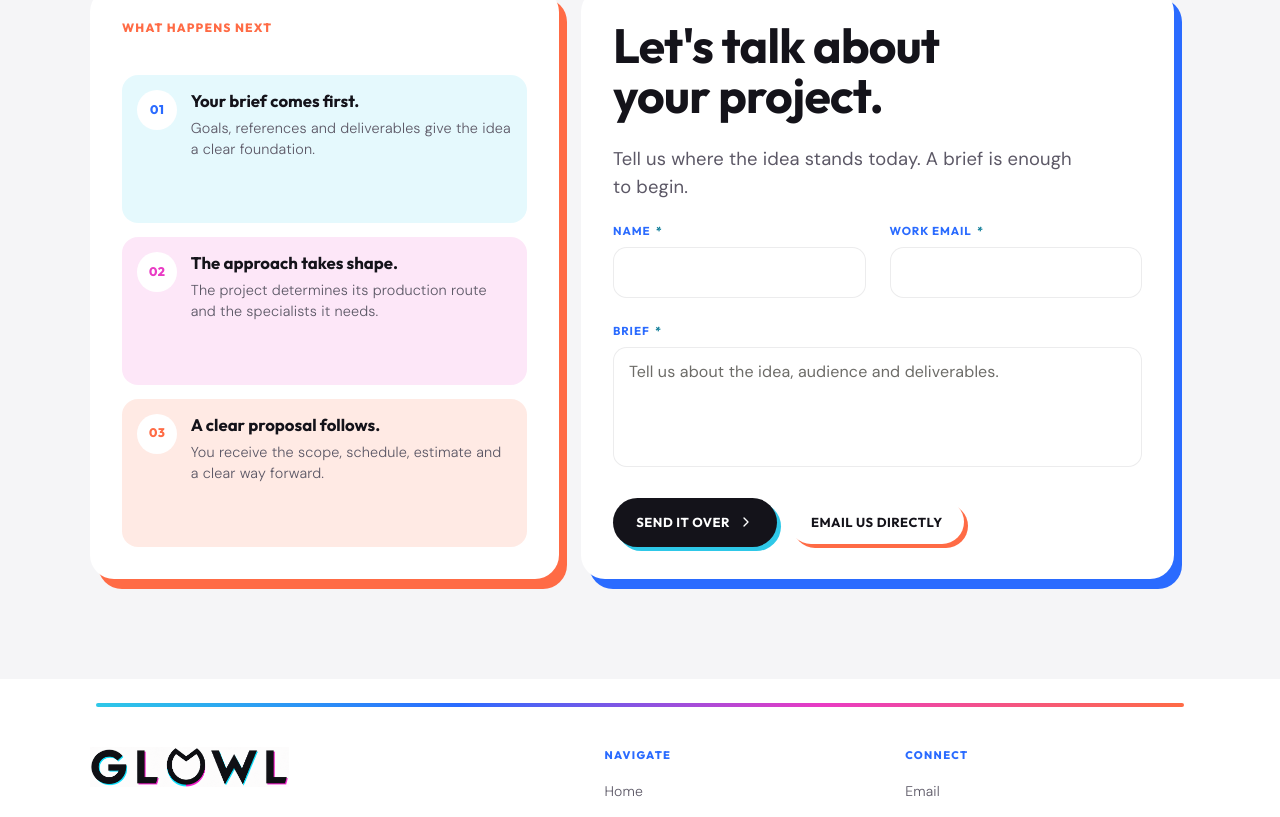
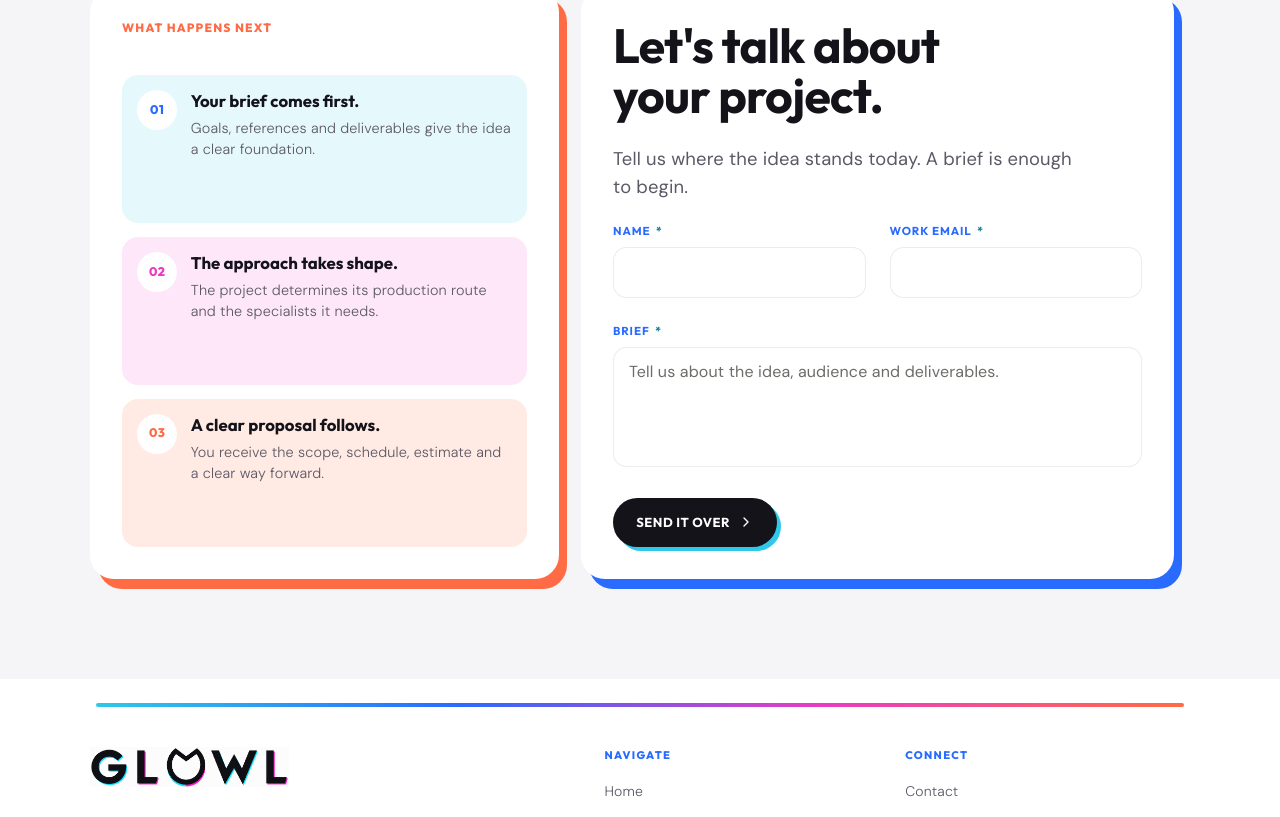
Before and after one commit to lisenbart/glowl, a React (Vite) app: page / in a window 1280 px wide. Shown: the part 1978-2795 px from the top of the page. Built offline with nearby package versions, Linux system fonts and the light colour scheme.

Commit message:
checkpoint before checking out main

```diff
--- a/index.html
+++ b/index.html
@@ -10,7 +10,7 @@
       name="description"
       content="GLOWL is a cinematic production studio for advertising, gaming, film and entertainment, led by experienced directors and producers across handcrafted, AI-generated and hybrid production."
     />
-    <link rel="canonical" href="https://glowlworks.com" />
+    <link rel="canonical" href="https://lisenbart.github.io/glowl/" />
     <meta property="og:type" content="website" />
     <meta property="og:title" content="GLOWL — Cinematic Production for Brands, Games and Entertainment" />
     <meta
@@ -25,8 +25,7 @@
         "@context": "https://schema.org",
         "@type": "Organization",
         "name": "GLOWL",
-        "url": "https://glowlworks.com",
-        "email": "hello@glowlworks.com",
+        "url": "https://lisenbart.github.io/glowl/",
         "description": "GLOWL is a cinematic production studio for advertising, gaming, film and entertainment, led by experienced directors and producers across handcrafted, AI-generated and hybrid production.",
         "areaServed": ["Canada", "Ukraine", "Poland"],
         "knowsAbout": ["Advertising", "Gaming", "Film", "Entertainment", "Handcrafted Production", "AI-generated Production", "Hybrid Production"]
--- a/package.json
+++ b/package.json
@@ -1,5 +1,5 @@
 {
-  "name": "glowl-works",
+  "name": "glowl",
   "private": true,
   "version": "1.0.0",
   "type": "module",
--- a/src/components/ContactForm.tsx
+++ b/src/components/ContactForm.tsx
@@ -229,12 +229,14 @@ export default function ContactForm() {
                       </>
                     )}
                   </button>
+                  {site.email ? (
                     <a
                       href={`mailto:${site.email}`}
                       className="estimate-cta-secondary inline-flex items-center justify-center"
                     >
                       Email Us Directly
                     </a>
+                  ) : null}
                 </div>
               </form>
             )}
--- a/src/components/Footer.tsx
+++ b/src/components/Footer.tsx
@@ -4,9 +4,10 @@ import { AppLink, navigateToSection } from "@/lib/routing";
 import SocialIconLinks from "./SocialIconLinks";
 
 const socialLinks = [
-  { label: "Email", href: `mailto:${site.email}` },
-  { label: "Vimeo", href: site.vimeo, external: true },
-  { label: "YouTube", href: site.youtube, external: true },
+  ...(site.email ? [{ label: "Email", href: `mailto:${site.email}` as string }] : []),
+  ...(site.vimeo ? [{ label: "Vimeo", href: site.vimeo, external: true as const }] : []),
+  ...(site.youtube ? [{ label: "YouTube", href: site.youtube, external: true as const }] : []),
+  { label: "Contact", href: `#${sectionIds.contact}` },
 ];
 
 function SectionFooterLink({ id, label }: { id: string; label: string }) {
@@ -94,15 +95,28 @@ export default function Footer() {
                   <ul className="mt-2 flex flex-col gap-1.5 md:mt-4 md:gap-3">
                     {socialLinks.map((link) => (
                       <li key={link.label}>
+                        {"external" in link && link.external ? (
                           <a
                             href={link.href}
                             className="text-sm font-light text-text-secondary transition-colors hover:text-text-primary"
-                          {...(link.external
-                            ? { target: "_blank", rel: "noopener noreferrer" }
-                            : {})}
+                            target="_blank"
+                            rel="noopener noreferrer"
                           >
                             {link.label}
                           </a>
+                        ) : link.href.startsWith("#") ? (
+                          <SectionFooterLink
+                            id={link.href.replace(/^#/, "")}
+                            label={link.label}
+                          />
+                        ) : (
+                          <a
+                            href={link.href}
+                            className="text-sm font-light text-text-secondary transition-colors hover:text-text-primary"
+                          >
+                            {link.label}
+                          </a>
+                        )}
                       </li>
                     ))}
                   </ul>
--- a/src/components/Header.tsx
+++ b/src/components/Header.tsx
@@ -114,6 +114,7 @@ export default function Header() {
           <div className="site-header-bar__end header-contacts flex shrink-0 items-center justify-end gap-1.5 md:gap-2">
             <div className="header-desktop-social flex min-w-0 items-center gap-1.5 lg:gap-2">
               <SocialIconLinks className="min-w-0" />
+              {site.email ? (
                 <a
                   href={`mailto:${site.email}`}
                   className="theme-toggle shrink-0"
@@ -121,6 +122,16 @@ export default function Header() {
                 >
                   <Send size={18} strokeWidth={1.75} aria-hidden="true" />
                 </a>
+              ) : (
+                <button
+                  type="button"
+                  className="theme-toggle shrink-0"
+                  aria-label="Contact"
+                  onClick={() => navigateToSection(sectionIds.contact)}
+                >
+                  <Send size={18} strokeWidth={1.75} aria-hidden="true" />
+                </button>
+              )}
             </div>
             <HeaderConnectMenu />
           </div>
--- a/src/components/HeaderConnectMenu.tsx
+++ b/src/components/HeaderConnectMenu.tsx
@@ -194,10 +194,16 @@ export default function HeaderConnectMenu() {
                   </ul>
                 </nav>
 
+                {(site.email ||
+                  (site.social.linkedin.active && site.social.linkedin.href) ||
+                  site.vimeo ||
+                  site.youtube) && (
+                  <>
                     <div className="header-connect-divider" aria-hidden="true" />
 
                     <p className="header-connect-panel-label">Connect</p>
                     <ul className="header-mobile-menu__list">
+                      {site.email ? (
                         <li>
                           <a
                             href={`mailto:${site.email}`}
@@ -214,6 +220,7 @@ export default function HeaderConnectMenu() {
                             <ChevronRight className="header-connect-item-chevron" size={16} strokeWidth={1.75} aria-hidden="true" />
                           </a>
                         </li>
+                      ) : null}
                       {site.social.linkedin.active && site.social.linkedin.href ? (
                         <li>
                           <a
@@ -233,6 +240,7 @@ export default function HeaderConnectMenu() {
                           </a>
                         </li>
                       ) : null}
+                      {site.vimeo ? (
                         <li>
                           <a
                             href={site.vimeo}
@@ -250,6 +258,8 @@ export default function HeaderConnectMenu() {
                             <ChevronRight className="header-connect-item-chevron" size={16} strokeWidth={1.75} aria-hidden="true" />
                           </a>
                         </li>
+                      ) : null}
+                      {site.youtube ? (
                         <li>
                           <a
                             href={site.youtube}
@@ -267,7 +277,10 @@ export default function HeaderConnectMenu() {
                             <ChevronRight className="header-connect-item-chevron" size={16} strokeWidth={1.75} aria-hidden="true" />
                           </a>
                         </li>
+                      ) : null}
                     </ul>
+                  </>
+                )}
               </div>
             </motion.div>
           </>
--- a/src/components/SocialComingSoonModal.tsx
+++ b/src/components/SocialComingSoonModal.tsx
@@ -1,7 +1,8 @@
 import { useEffect, useRef } from "react";
 import { motion } from "framer-motion";
 import { Send, X } from "lucide-react";
-import { site } from "@/data/site";
+import { sectionIds, site } from "@/data/site";
+import { navigateToSection } from "@/lib/routing";
 
 interface SocialComingSoonModalProps {
   channelLabel: string;
@@ -64,13 +65,17 @@ export default function SocialComingSoonModal({ channelLabel, onClose }: SocialC
             {copy.body}
           </p>
           <div className="mt-7 flex flex-col items-stretch gap-3 sm:flex-row sm:justify-center">
-            <a
-              href={`mailto:${site.email}`}
+            <button
+              type="button"
+              onClick={() => {
+                onClose();
+                window.setTimeout(() => navigateToSection(sectionIds.contact), 50);
+              }}
               className="gradient-button btn-on-accent inline-flex items-center justify-center gap-2 rounded-full px-6 py-3 text-sm font-medium"
             >
               <Send size={16} strokeWidth={1.75} aria-hidden="true" />
               {copy.cta}
-            </a>
+            </button>
             <button
               type="button"
               onClick={onClose}
--- a/src/data/site.ts
+++ b/src/data/site.ts
@@ -1,4 +1,7 @@
 import { publicAsset } from "@/lib/publicAsset";
+
+/** Interim public URL until the final brand domain is chosen. */
+export const LIVE_SITE_URL = "https://lisenbart.github.io/glowl";
 
 export const site = {
   name: "GLOWL",
@@ -13,14 +16,15 @@ export const site = {
   aiPositioningLine:
     "Sometimes the idea calls for AI to expand visual development; sometimes to build a world, create individual sequences, or produce the complete film. The brief defines its role, and the directors and producers leading the project shape every decision.",
   closeLabel: "Close",
-  email: "hello@glowlworks.com",
-  linkedin: "https://linkedin.com/company/glowlworks",
-  vimeo: "https://vimeo.com/glowlworks",
-  youtube: "https://youtube.com/@glowlworks",
+  /** Set after the final domain is live — leave empty until then. */
+  email: "",
+  linkedin: "",
+  vimeo: "",
+  youtube: "",
   social: {
     linkedin: {
-      href: "https://linkedin.com/company/glowlworks",
-      active: true,
+      href: "",
+      active: false,
     },
     whatsapp: {
       href: "",
@@ -41,12 +45,12 @@ export const site = {
   },
   socialComingSoon: {
     title: "Almost there",
-    body: "Sorry — this channel is still in the works. For now, drop us a line and we'll get back to you.",
-    cta: "Email Us",
+    body: "Sorry — this channel is still in the works. Use the contact form and we'll get back to you.",
+    cta: "Start a Project",
     closeLabel: "Close",
   },
   locations: "Canada · Ukraine · Poland",
-  canonical: "https://glowlworks.com",
+  canonical: LIVE_SITE_URL,
   meta: {
     title: "GLOWL — Cinematic Production for Brands, Games and Entertainment",
     description:
```
Also changed, not shown: .dev-server-status.txt (added). Lines whose indentation alone changed are shown as unchanged.
